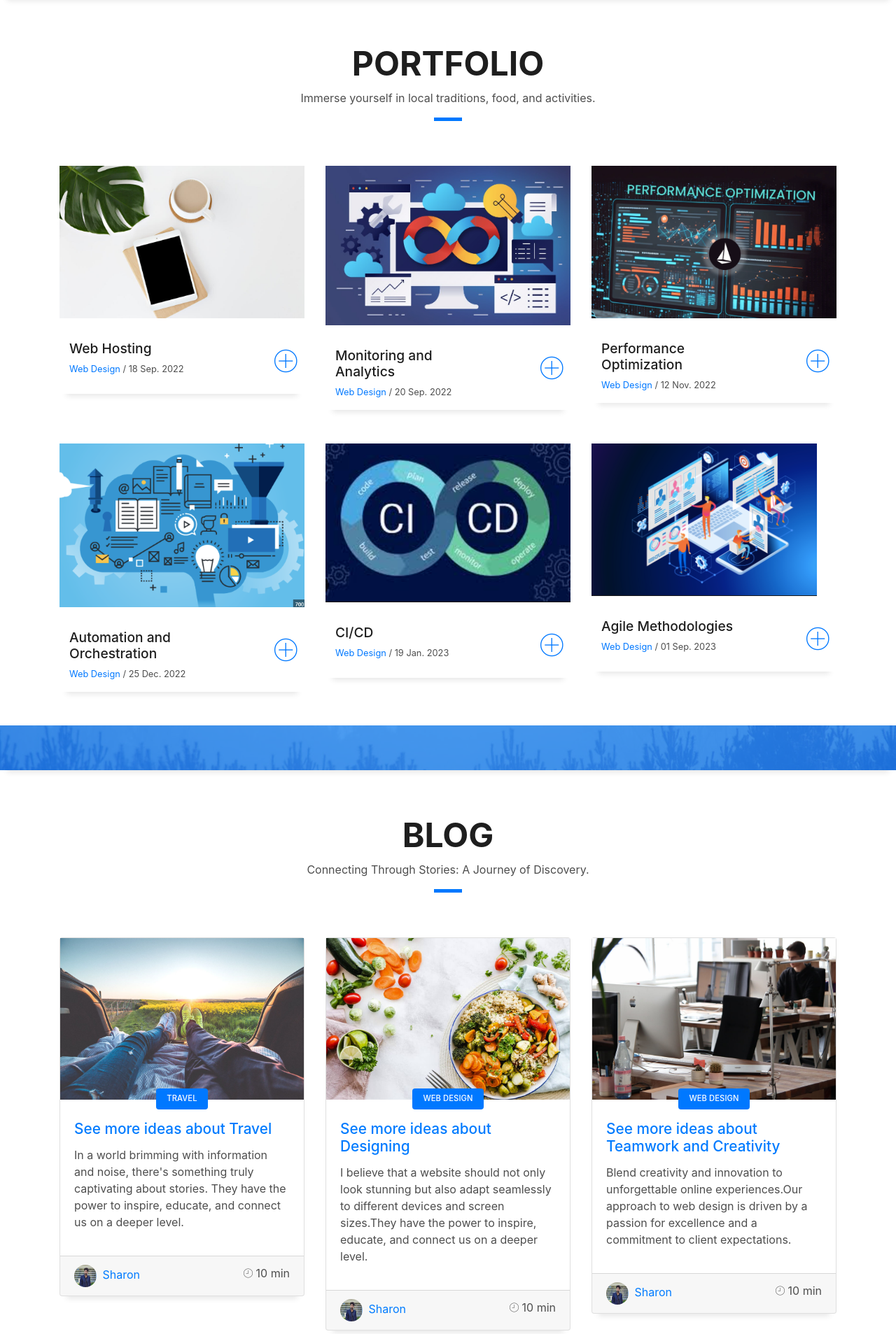
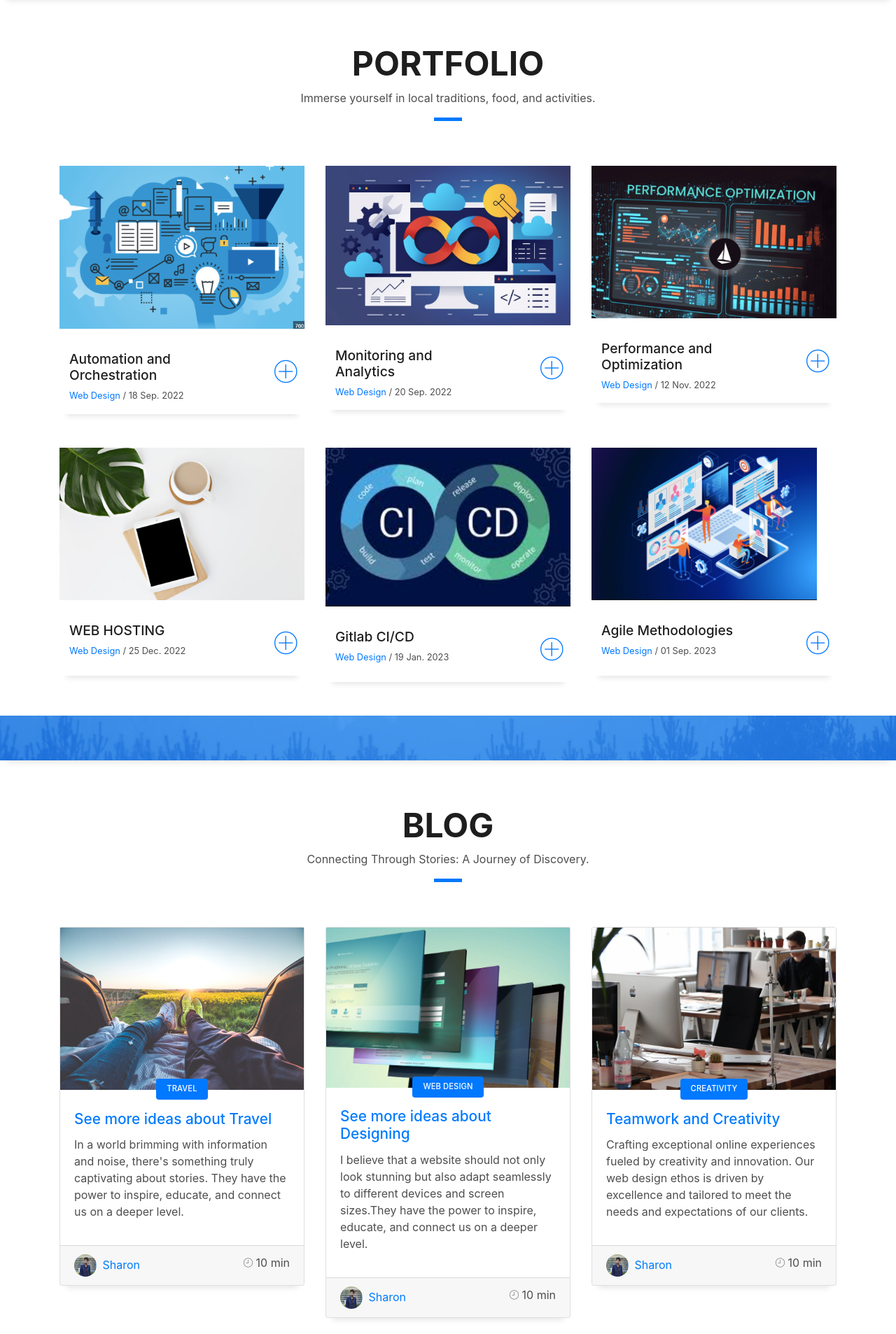
Before and after one commit to sharonaman/Resume, a Django app: page /cv/ in a window 1280 px wide. Shown: the part 3002-4909 px from the top of the page at 70% size. Run offline with Django 4.2, Linux system fonts and the light colour scheme; some libraries are stand-ins or nearby versions; some web fonts are replaced.

Commit message:
Changes to be committed: 	modified:   static/img/apple-touch-icon.png 	modified:   static/img/favicon.png 	modified:   static/img/post-2.jpg 	modified:   templates/index.html

```diff
--- a/templates/index.html
+++ b/templates/index.html
@@ -313,14 +313,14 @@
         <div class="row">
           <div class="col-md-4">
             <div class="work-box">
-              <a href="{% static 'img/work-1.jpg' %}" data-lightbox="gallery-mf">
+              <a href="{% static 'img/work-4.jpg' %}" data-lightbox="gallery-mf">
                 <div class="work-img">
-                  <img src="{% static 'img/work-1.jpg' %}" alt="" class="img-fluid" />
+                  <img src="{% static 'img/work-4.jpg' %}" alt="" class="img-fluid" />
                 </div>
                 <div class="work-content">
                   <div class="row">
                     <div class="col-sm-8">
-                      <h2 class="w-title">Web Hosting</h2>
+                      <h2 class="w-title">Automation and Orchestration</h2>
                       <div class="w-more">
                         <span class="w-ctegory">Web Design</span> / <span class="w-date">18 Sep. 2022</span>
                       </div>
@@ -368,7 +368,7 @@
                 <div class="work-content">
                   <div class="row">
                     <div class="col-sm-8">
-                      <h2 class="w-title">Performance Optimization</h2>
+                      <h2 class="w-title">Performance and Optimization</h2>
                       <div class="w-more">
                         <span class="w-ctegory">Web Design</span> / <span class="w-date">12 Nov. 2022</span>
                       </div>
@@ -385,14 +385,14 @@
           </div>
           <div class="col-md-4">
             <div class="work-box">
-              <a href="{% static 'img/work-4.jpg' %}" data-lightbox="gallery-mf">
+              <a href="{% static 'img/work-1.jpg' %}" data-lightbox="gallery-mf">
                 <div class="work-img">
-                  <img src="{% static 'img/work-4.jpg' %}" alt="" class="img-fluid" />
+                  <img src="{% static 'img/work-1.jpg' %}" alt="" class="img-fluid" />
                 </div>
                 <div class="work-content">
                   <div class="row">
                     <div class="col-sm-8">
-                      <h2 class="w-title">Automation and Orchestration</h2>
+                      <h2 class="w-title">WEB HOSTING</h2>
                       <div class="w-more">
                         <span class="w-ctegory">Web Design</span> / <span class="w-date">25 Dec. 2022</span>
                       </div>
@@ -416,7 +416,7 @@
                 <div class="work-content">
                   <div class="row">
                     <div class="col-sm-8">
-                      <h2 class="w-title">CI/CD </h2>
+                      <h2 class="w-title">Gitlab CI/CD </h2>
                       <div class="w-more">
                         <span class="w-ctegory">Web Design</span> / <span class="w-date">19 Jan. 2023</span>
                       </div>
@@ -568,11 +568,11 @@
               <div class="card-body">
                 <div class="card-category-box">
                   <div class="card-category">
-                    <h6 class="category">Web Design</h6>
+                    <h6 class="category">Creativity</h6>
                   </div>
                 </div>
-                <h3 class="card-title"><a href="blog-single.html">See more ideas about Teamwork and Creativity</a></h3>
-                <p class="card-description">Blend creativity and innovation to unforgettable online experiences.Our approach to web design is driven by a passion for excellence and a commitment to client expectations.</p>
+                <h3 class="card-title"><a href="blog-single.html">Teamwork and Creativity</a></h3>
+                <p class="card-description">Crafting exceptional online experiences fueled by creativity and innovation. Our web design ethos is driven by excellence and tailored to meet the needs and expectations of our clients.</p>
               </div>
               <div class="card-footer">
                 <div class="post-author">
```
Also changed, not shown: static/img/apple-touch-icon.png, static/img/favicon.png, static/img/post-2.jpg.
